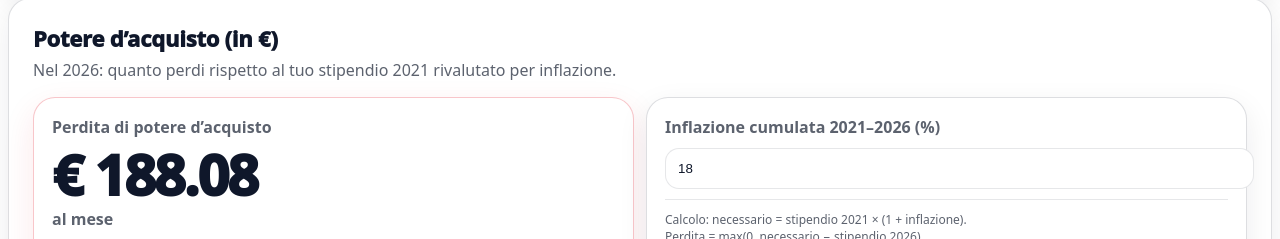
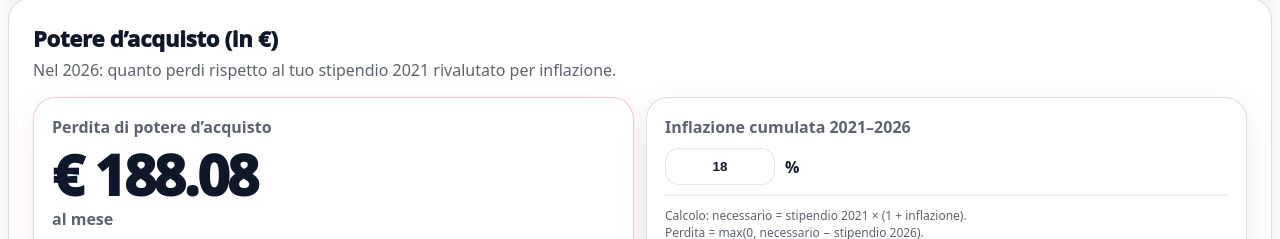
Before and after one commit to pasqualebrenga/operazione-verita-fpcgil-veneto, a Next.js app: page /risultato in a window 1280 px wide. Both pictures are taken after a click on the button "Potere d’acquisto (in €)". Shown: the part 346-585 px from the top of the page. Built offline with nearby package versions, Linux system fonts and the light colour scheme.

Commit message:
Fix percentuale too grande

```diff
--- a/app/risultato/RisultatoClient.tsx
+++ b/app/risultato/RisultatoClient.tsx
@@ -2,6 +2,7 @@
 
 import { useMemo, useState } from "react";
 import { useSearchParams } from "next/navigation";
+
 import assemblee from "@/data/assemblee_marzo_2026.json";
 import ccnl from "@/data/ccnl_fl_2021_2026.json";
 
@@ -27,7 +28,10 @@ export default function RisultatoClient() {
   const ore = Number(sp.get("ore") ?? "36");
 
   const [tab, setTab] = useState<"prepost" | "potere" | "arretrati">("prepost");
-  const [inflazionePct, setInflazionePct] = useState<number>(18.0);
+
+  // Inflazione cumulata 2021–2026: intero 0..99 (max 2 cifre)
+  const [inflazionePct, setInflazionePct] = useState<number>(18);
+
   const [shareOpen, setShareOpen] = useState(false);
 
   const row = useMemo(() => {
@@ -45,8 +49,8 @@ export default function RisultatoClient() {
     const deltaAnn = avrai - attuale;
     const deltaMese = deltaAnn / 13;
 
-    const gapPiattaformaAnn = piattaforma - avrai;
-    const gapPiattaformaMese = gapPiattaformaAnn / 13;
+    const gapAnn = piattaforma - avrai;
+    const gapMese = gapAnn / 13;
 
     const arretrati = row.arretrati_anni_2022_2024 * fattore;
     const anticipato = row.gia_anticipato_in_busta * fattore;
@@ -55,7 +59,7 @@ export default function RisultatoClient() {
     const taglio = row.taglio_governo_tre_anni * fattore;
     const costoMese = row.costo_al_mese * fattore;
 
-    const infl = (Number.isFinite(inflazionePct) ? inflazionePct : 0) / 100;
+    const infl = clamp(inflazionePct, 0, 99) / 100;
     const necessarioPerTenerePotere = attuale * (1 + infl);
     const perditaPotereAnnua = Math.max(0, necessarioPerTenerePotere - avrai);
     const perditaPotereMensile = perditaPotereAnnua / 13;
@@ -67,13 +71,14 @@ export default function RisultatoClient() {
       piattaforma,
       deltaAnn,
       deltaMese,
-      gapPiattaformaAnn,
-      gapPiattaformaMese,
+      gapAnn,
+      gapMese,
       arretrati,
       anticipato,
       daRicevere,
       taglio,
       costoMese,
+      infl,
       necessarioPerTenerePotere,
       perditaPotereAnnua,
       perditaPotereMensile,
@@ -81,6 +86,13 @@ export default function RisultatoClient() {
   }, [ore, row, inflazionePct]);
 
   // ---- Actions ----
+  const downloadPdf = () => {
+    const url = `/api/pdf?inq=${encodeURIComponent(inq)}&ore=${encodeURIComponent(
+      String(ore)
+    )}&infl=${encodeURIComponent(String(inflazionePct))}`;
+    window.open(url, "_blank");
+  };
+
   const copyUrl = async () => {
     const url = window.location.href;
     try {
@@ -120,13 +132,6 @@ export default function RisultatoClient() {
     setShareOpen((v) => !v);
   };
 
-  const downloadPdf = () => {
-    const url = `/api/pdf?inq=${encodeURIComponent(inq)}&ore=${encodeURIComponent(
-      String(ore)
-    )}&infl=${encodeURIComponent(String(inflazionePct))}`;
-    window.open(url, "_blank");
-  };
-
   const Tab = (p: { id: typeof tab; label: string }) => (
     <button
       type="button"
@@ -137,10 +142,9 @@ export default function RisultatoClient() {
     </button>
   );
 
-  const gapMese = calc.gapPiattaformaMese;
-  const gapMesePos = Math.max(0, gapMese);
-  const gapAnnPos = Math.max(0, calc.gapPiattaformaAnn);
-  const obiettivoRaggiunto = gapMese <= 0.0001;
+  const gapMesePos = Math.max(0, calc.gapMese);
+  const gapAnnPos = Math.max(0, calc.gapAnn);
+  const obiettivoRaggiunto = calc.gapMese <= 0.0001;
 
   return (
     <main className="space-y-8">
@@ -350,8 +354,8 @@ export default function RisultatoClient() {
                   lineHeight: 1.4,
                 }}
               >
-                Differenza tra l’obiettivo CGIL 2026 (€ {calc.piattaforma.toFixed(2)} / anno) e lo stipendio
-                2026 che avrai.
+                Differenza tra l’obiettivo CGIL 2026 (€ {calc.piattaforma.toFixed(2)} / anno) e lo stipendio 2026
+                che avrai.
               </div>
             </div>
           </div>
@@ -430,17 +434,33 @@ export default function RisultatoClient() {
 
             <div className="ov-card" style={{ padding: 18 }}>
               <div className="ov-muted" style={{ fontWeight: 900 }}>
-                Inflazione cumulata 2021–2026 (%)
+                Inflazione cumulata 2021–2026
               </div>
 
-              <input
-                className="ov-input"
-                type="number"
-                step="0.1"
-                value={inflazionePct}
-                onChange={(e) => setInflazionePct(Number(e.target.value))}
-                style={{ marginTop: 10 }}
-              />
+              {/* INPUT COMPATTO: max 2 cifre + % */}
+              <div style={{ marginTop: 10, display: "flex", alignItems: "center", gap: 10 }}>
+                <input
+                  className="ov-input"
+                  type="text"
+                  inputMode="numeric"
+                  pattern="[0-9]*"
+                  value={String(Math.round(inflazionePct))}
+                  onChange={(e) => {
+                    const onlyDigits = e.target.value.replace(/\D/g, "").slice(0, 2);
+                    const n = onlyDigits === "" ? 0 : Number(onlyDigits);
+                    setInflazionePct(n);
+                  }}
+                  style={{
+                    width: 84,
+                    textAlign: "center",
+                    paddingTop: 10,
+                    paddingBottom: 10,
+                    fontWeight: 900,
+                  }}
+                  aria-label="Inflazione cumulata 2021-2026 in percentuale"
+                />
+                <span style={{ fontWeight: 900, color: "var(--ov-text)" }}>%</span>
+              </div>
 
               <div
                 className="ov-muted"
```
Also changed, not shown: og_live.png (added), og_test.png (added).
